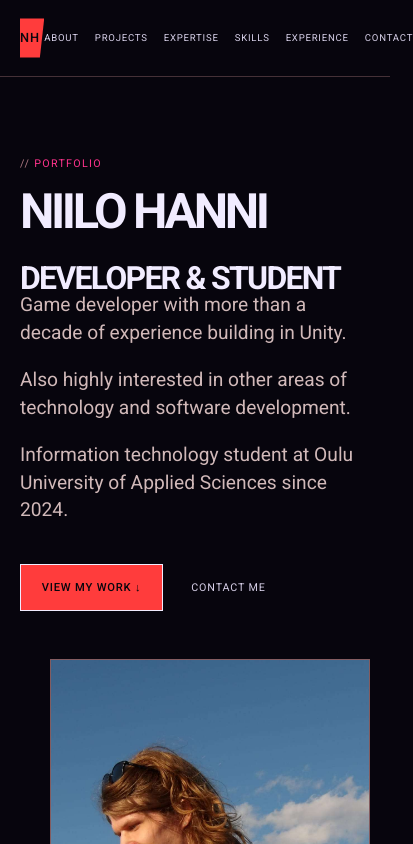
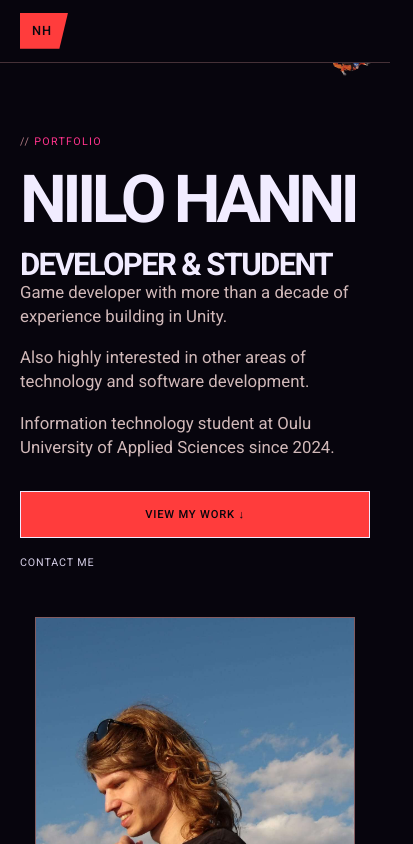
Before and after one commit to N1ppexd/portfoliosite, a React (Vite) app: page / in a window 390 px wide. Shown: the top 844 px of the page, 413 px wide, since content can reach past the window. Built offline with nearby package versions, Linux system fonts and the light colour scheme.

Commit message:
Better for mobile but still shitty

```diff
--- a/src/index.css
+++ b/src/index.css
@@ -43,6 +43,7 @@ html {
 body {
   margin: 0;
   min-width: 320px;
+  overflow-x: hidden;
 }
 
 a {
@@ -91,6 +92,7 @@ footer {
 nav {
   display: flex;
   gap: 1.75rem;
+  min-width: 0;
 }
 
 nav a,
@@ -587,7 +589,8 @@ h2 {
 
 .project-art {
   display: flex;
-  height: 300px;
+  aspect-ratio: 16 / 9;
+  height: auto;
   object-fit: cover;
   object-position: center;
   overflow: hidden;
@@ -689,6 +692,8 @@ h3 {
   border: 0;
   color: var(--color-text);
   cursor: pointer;
+  min-height: 2.75rem;
+  min-width: 2.75rem;
   padding: 0.75rem 1rem;
   position: absolute;
   right: 0;
@@ -825,22 +830,79 @@ footer a {
     padding-right: 1.25rem;
   }
 
+  .site-header {
+    gap: 1rem;
+    padding-bottom: 0.8rem;
+    padding-top: 0.8rem;
+  }
+
+  .brand {
+    flex: 0 0 3rem;
+    height: 2.25rem;
+  }
+
   nav {
-    gap: 1rem;
+    flex: 1;
+    gap: 1.1rem;
+    overflow-x: auto;
+    overscroll-behavior-inline: contain;
+    scrollbar-width: none;
+    white-space: nowrap;
+  }
+
+  nav::-webkit-scrollbar {
+    display: none;
   }
 
   nav a {
-    font-size: 0.6rem;
+    flex: 0 0 auto;
+    font-size: 0.62rem;
+    min-height: 2.75rem;
+    padding-top: 0.95rem;
   }
 
   .hero {
     display: block;
     min-height: 0;
+    padding-bottom: 4rem;
+    padding-top: 4.5rem;
+  }
+
+  .hero h1 {
+    font-size: clamp(3.2rem, 17vw, 5.5rem);
+    line-height: 0.82;
+    margin-bottom: 1.5rem;
+  }
+
+  .hero h2 {
+    font-size: clamp(1.65rem, 8vw, 2.4rem);
+    line-height: 0.95;
+  }
+
+  .hero-copy {
+    font-size: 1.05rem;
+  }
+
+  .hero-actions {
+    align-items: stretch;
+    flex-direction: column;
+    gap: 1.1rem;
+    margin-top: 2rem;
+  }
+
+  .hero-actions .button {
+    text-align: center;
+  }
+
+  .section,
+  .technical-expertise {
+    padding-bottom: 4rem;
+    padding-top: 4rem;
   }
 
   .hero-portrait {
     height: min(110vw, 480px);
-    margin: 3rem 0 0 auto;
+    margin: 3rem auto 0;
     width: min(82vw, 390px);
   }
 
@@ -855,10 +917,62 @@ footer a {
 
   .section-intro {
     gap: 1.5rem;
+    margin-bottom: 2rem;
   }
 
   .project-art {
+    aspect-ratio: 16 / 10;
+  }
+
+  .project-tabs {
+    gap: 1.25rem;
+    margin-bottom: 2rem;
+    overflow-x: auto;
+    scrollbar-width: none;
+    white-space: nowrap;
+  }
+
+  .project-tabs::-webkit-scrollbar {
+    display: none;
+  }
+
+  .project-tab {
+    flex: 0 0 auto;
+    min-height: 2.75rem;
+  }
+
+  .project-content,
+  .project-dialog-content {
+    padding: 1.25rem;
+  }
+
+  .project-dialog-backdrop {
+    padding: 0.75rem;
+  }
+
+  .project-dialog {
+    max-height: calc(100vh - 1.5rem);
+  }
+
+  .project-dialog-art {
+    max-height: 220px;
+  }
+
+  .project-dialog-art.project-art--fallback {
     height: 220px;
+  }
+
+  .procedural-graph-demo {
+    margin-top: 3rem;
+    padding-top: 2rem;
+  }
+
+  .procedural-graph {
+    height: 300px;
+  }
+
+  .contact > p:not(.eyebrow) {
+    font-size: 1.05rem;
   }
 
   .contact {
@@ -866,3 +980,9 @@ footer a {
     padding-right: 1.25rem;
   }
 }
+
+@media (max-width: 480px) {
+  .site-header nav {
+    display: none;
+  }
+}
```
